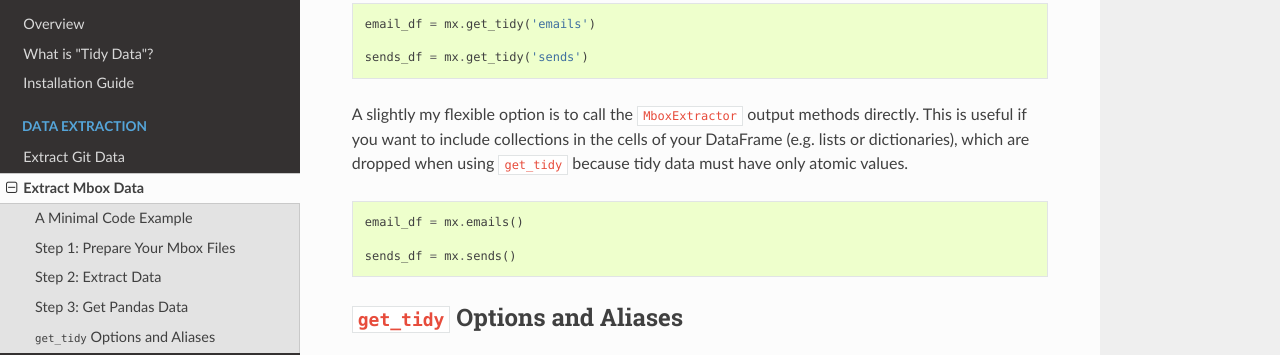
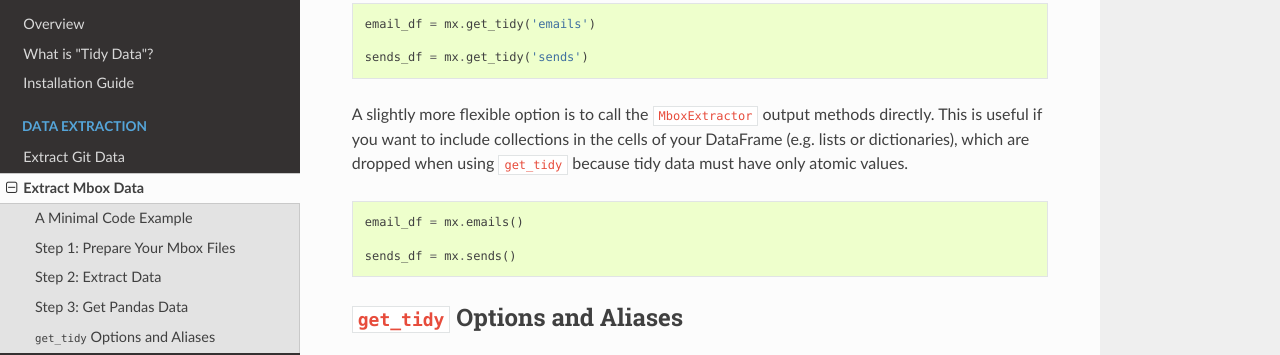
Before and after one commit to UWNETLAB/tidyextractors, a Sphinx documentation site: the page built from docs/source/mbox_overview.rst, in a window 1280 px wide and 900 px high, scrolled down 1118 px. Shown: the part 153-508 px from the top of the window. Built offline with Sphinx 7.4.7 and the Read the Docs theme 2.0.0, drawn with Linux system fonts in a browser that asks for light colours.

Commit message:
Fixed documentation typo

```diff
--- a/docs/source/mbox_overview.rst
+++ b/docs/source/mbox_overview.rst
@@ -60,7 +60,7 @@ You can now use the ``get_tidy`` method to get a Pandas ``DataFrame`` in the tid
 
   sends_df = mx.get_tidy('sends')
 
-A slightly my flexible option is to call the ``MboxExtractor`` output methods directly. This is useful if you want to include collections in the cells of your DataFrame (e.g. lists or dictionaries), which are dropped when using ``get_tidy`` because tidy data must have only atomic values.
+A slightly more flexible option is to call the ``MboxExtractor`` output methods directly. This is useful if you want to include collections in the cells of your DataFrame (e.g. lists or dictionaries), which are dropped when using ``get_tidy`` because tidy data must have only atomic values.
 
 .. code-block:: python
 
--- a/docs/source/twitter_overview.rst
+++ b/docs/source/twitter_overview.rst
@@ -76,7 +76,7 @@ You can now use the ``get_tidy`` method to get a Pandas ``DataFrame`` in the tid
 
   tweet_df = tx.get_tidy('tweets')
 
-A slightly my flexible option is to call the ``TwitterExtractor`` output methods directly. This is useful if you want to include collections in the cells of your DataFrame (e.g. lists or dictionaries), which are dropped when using ``get_tidy`` because tidy data must have only atomic values.
+A slightly more flexible option is to call the ``TwitterExtractor`` output methods directly. This is useful if you want to include collections in the cells of your DataFrame (e.g. lists or dictionaries), which are dropped when using ``get_tidy`` because tidy data must have only atomic values.
 
 .. code-block:: python
 
```
